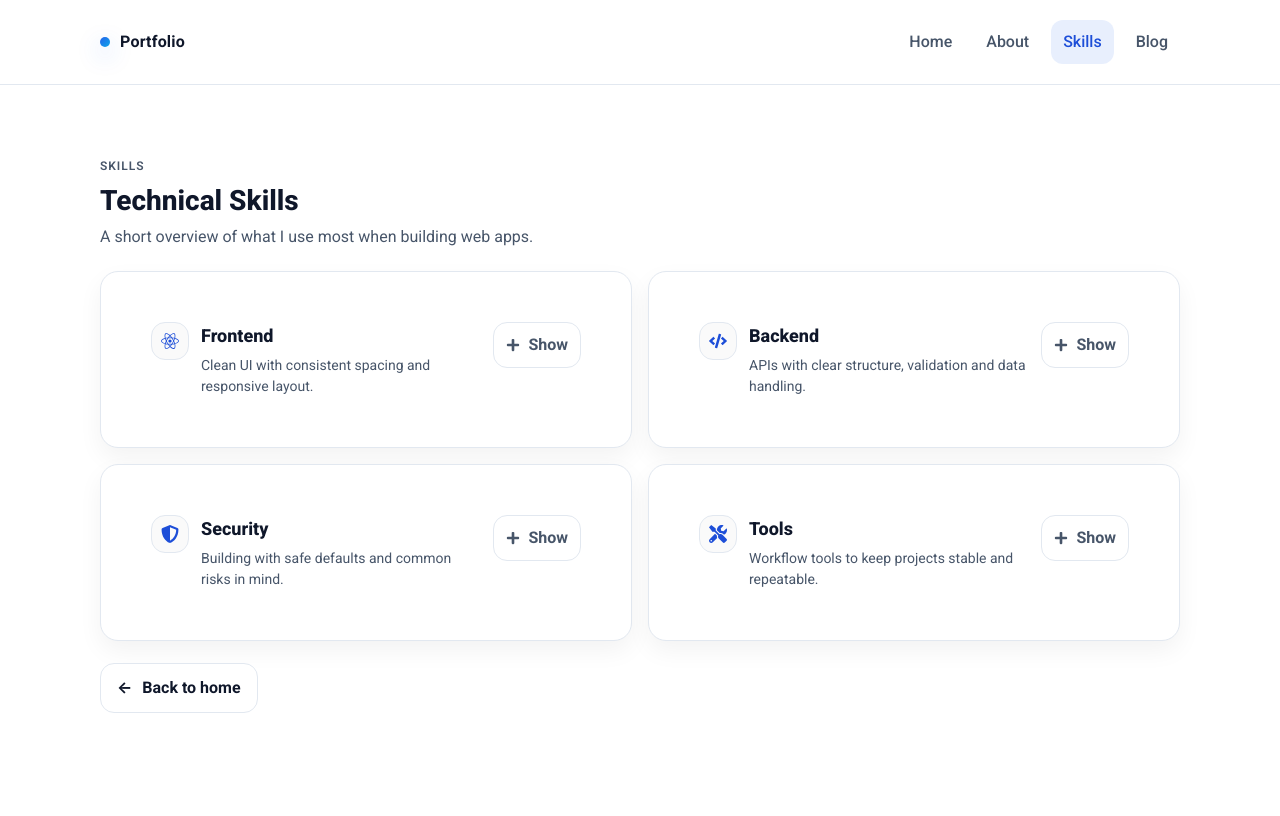
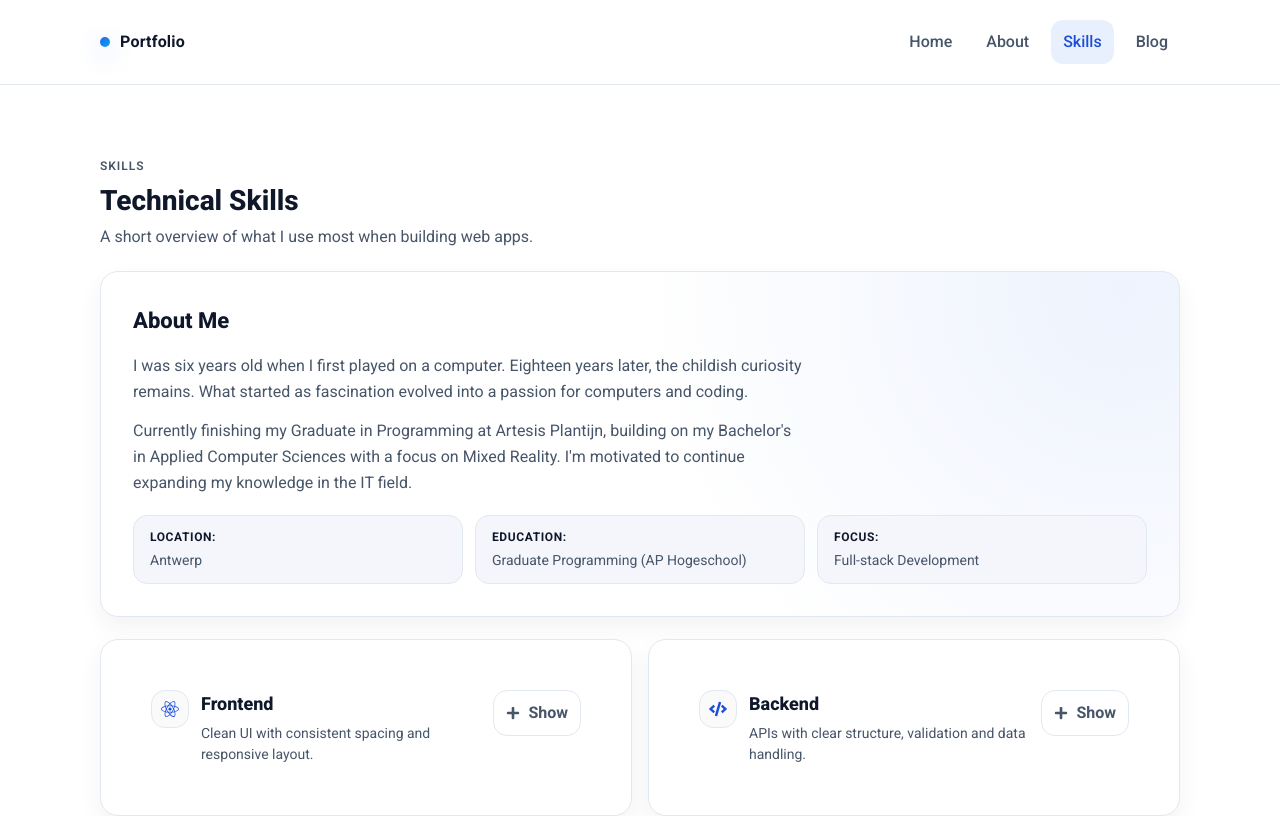
Before and after one commit to BelhajOuail/Portfolio, a Next.js app: page /skills in a window 1280 px wide. Shown: the top 816 px of the page. Built offline with nearby package versions, Linux system fonts and the light colour scheme.

Commit message:
Code cleanup en Css gradient tweak

```diff
--- a/src/assets/styles/index.css
+++ b/src/assets/styles/index.css
@@ -168,6 +168,8 @@ a {
 .section--muted {
   background: var(--muted);
   border-top: 1px solid var(--border);
+  background: radial-gradient(circle at 95% 5%, rgba(37, 99, 235, 0.08), transparent 45%),
+              #fff;
 }
 
 .section__head {
@@ -317,6 +319,7 @@ a {
   grid-template-columns: repeat(3, minmax(0, 1fr));
   gap: 16px;
   margin-top: 18px;
+
 }
 
 .card {
@@ -326,6 +329,7 @@ a {
   padding: 18px;
   box-shadow: 0 10px 24px rgba(2, 6, 23, 0.05);
   transition: transform 180ms ease, box-shadow 180ms ease;
+
 }
 
 .card:hover {
@@ -388,6 +392,66 @@ a {
 
 
 /* Skills page (matches existing style) */
+
+/* Bio Section */
+.bio-section {
+  background: #fff;
+  border: 1px solid var(--border);
+  border-radius: 18px;
+  padding: 32px;
+  box-shadow: 0 10px 24px rgba(2, 6, 23, 0.05);
+  margin-bottom: 22px;
+  background: radial-gradient(circle at 95% 5%, rgba(37, 99, 235, 0.08), transparent 45%),#fff;
+}
+
+.bio-content {
+  max-width: 100%;
+}
+
+.bio-title {
+  font-size: 22px;
+  font-weight: 800;
+  margin: 0 0 16px;
+  color: var(--text);
+}
+
+.bio-text {
+  color: var(--subtext);
+  line-height: 1.6;
+  margin: 0 0 14px;
+  max-width: 75ch;
+}
+
+.bio-text:last-of-type {
+  margin-bottom: 20px;
+}
+
+.bio-highlights {
+  display: grid;
+  grid-template-columns: repeat(auto-fit, minmax(200px, 1fr));
+  gap: 12px;
+  margin-top: 18px;
+}
+
+.bio-highlight {
+  padding: 12px 16px;
+  background: var(--muted);
+  border: 1px solid var(--border);
+  border-radius: 14px;
+  color: var(--subtext);
+  font-size: 14px;
+}
+
+.bio-highlight strong {
+  color: var(--text);
+  font-weight: 700;
+  display: block;
+  margin-bottom: 4px;
+  font-size: 12px;
+  text-transform: uppercase;
+  letter-spacing: 0.05em;
+}
+
 .skills-grid {
   display: grid;
   grid-template-columns: repeat(2, minmax(0, 1fr));
@@ -557,4 +621,12 @@ a {
   .contact {
     grid-template-columns: 1fr;
   }
+
+  .bio-section {
+    padding: 24px;
+  }
+
+  .bio-highlights {
+    grid-template-columns: 1fr;
+  }
 }
--- a/src/pages/_app.tsx
+++ b/src/pages/_app.tsx
@@ -1,23 +1,13 @@
 import { AppProps } from 'next/app';
-import { QueryClient, QueryClientProvider } from '@tanstack/react-query';
 import Layout from '@/components/Layout';
 import '@/assets/styles/index.css';
 
-const queryClient = new QueryClient({
-  defaultOptions: {
-    queries: {
-      staleTime: 10 * 60 * 1000,
-    },
-  },
-});
 
 function MyApp({ Component, pageProps }: AppProps) {
   return (
-    <QueryClientProvider client={queryClient}>
       <Layout>
         <Component {...pageProps} />
       </Layout>
-    </QueryClientProvider>
   );
 }
 
--- a/src/pages/skills/index.tsx
+++ b/src/pages/skills/index.tsx
@@ -1,13 +1,11 @@
-import React, { useMemo, useState } from 'react';
+import React, { useState } from 'react';
 import Link from 'next/link';
 import { FaReact, FaCode, FaShieldAlt, FaTools, FaPlus, FaMinus } from 'react-icons/fa';
 
-type Skill = { name: string; details: string[] };
-type SkillCategory = { title: string; icon: React.ReactNode; description: string; skills: Skill[] };
+
 
 const SkillsPage = () => {
-  const categories: SkillCategory[] = useMemo(
-    () => [
+  const categories = [
     {
       title: 'Frontend',
       icon: <FaReact size={18} />,
@@ -47,14 +45,22 @@ const SkillsPage = () => {
         { name: 'Testing', details: ['Unit tests', 'Mocks basics'] },
       ],
     },
-    ],
-    []
-  );
+  ];
 
-  const [open, setOpen] = useState<Record<number, boolean>>({});
+  // Gebruik een Set voor betere performance en type safety
+  const [openCategories, setOpenCategories] = useState(new Set());
 
-  const toggle = (index: number) => {
-    setOpen((prev) => ({ ...prev, [index]: !prev[index] }));
+  // Functie om een categorie te openen/sluiten
+  const toggleCategory = (index: number) => {
+    const newOpenCategories = new Set(openCategories);
+
+    if (newOpenCategories.has(index)) {
+      newOpenCategories.delete(index);
+    } else {
+      newOpenCategories.add(index);
+    }
+
+    setOpenCategories(newOpenCategories);
   };
 
   return (
@@ -70,30 +76,53 @@ const SkillsPage = () => {
               </p>
             </div>
 
+            <div className="bio-section">
+              <div className="bio-content">
+                <h2 className="bio-title">About Me</h2>
+                <p className="bio-text">
+                  I was six years old when I first played on a computer. Eighteen years later,
+                  the childish curiosity remains. What started as fascination evolved into
+                  a passion for computers and coding.
+                </p>
+                <p className="bio-text">
+                  Currently finishing my Graduate in Programming at Artesis Plantijn,
+                  building on my Bachelor's in Applied Computer Sciences with a focus on Mixed Reality.
+                  I'm motivated to continue expanding my knowledge in the IT field.
+                </p>
+
+                <div className="bio-highlights">
+                  <div className="bio-highlight">
+                    <strong>Location:</strong> Antwerp
+                  </div>
+                  <div className="bio-highlight">
+                    <strong>Education:</strong> Graduate Programming (AP Hogeschool)
+                  </div>
+                  <div className="bio-highlight">
+                    <strong>Focus:</strong> Full-stack Development
+                  </div>
+                </div>
+              </div>
+            </div>
+
             <div className="skills-grid">
-              {categories.map((cat, index) => {
-                const isOpen = !!open[index];
+              {categories.map((category, index) => {
+                const isOpen = openCategories.has(index);
 
                 return (
-                  <article key={cat.title} className="card skills-card">
+                  <article key={category.title} className="card skills-card">
                     <header className="skills-card__head">
                       <div className="skills-card__titleRow">
-                        <span className="skills-icon" aria-hidden="true">
-                          {cat.icon}
-                        </span>
-
+                        <span className="skills-icon">{category.icon}</span>
                         <div>
-                          <h2 className="card__title skills-card__title">{cat.title}</h2>
-                          <p className="skills-card__desc">{cat.description}</p>
+                          <h2 className="card__title skills-card__title">{category.title}</h2>
+                          <p className="skills-card__desc">{category.description}</p>
                         </div>
                       </div>
 
                       <button
                         type="button"
                         className="skills-toggle"
-                        onClick={() => toggle(index)}
-                        aria-expanded={isOpen}
-                        aria-controls={`panel-${index}`}
+                        onClick={() => toggleCategory(index)}
                       >
                         {isOpen ? (
                           <>
@@ -109,23 +138,22 @@ const SkillsPage = () => {
                       </button>
                     </header>
 
-                    <div
-                      id={`panel-${index}`}
-                      className={`skills-panel ${isOpen ? 'skills-panel--open' : ''}`}
-                    >
+                    {isOpen && (
+                      <div className="skills-panel skills-panel--open">
                         <div className="skills-list">
-                        {cat.skills.map((skill) => (
+                          {category.skills.map((skill) => (
                             <div key={skill.name} className="skills-item">
                               <h3 className="skills-item__name">{skill.name}</h3>
                               <ul className="skills-bullets">
-                              {skill.details.map((d) => (
-                                <li key={d}>{d}</li>
+                                {skill.details.map((detail) => (
+                                  <li key={detail}>{detail}</li>
                                 ))}
                               </ul>
                             </div>
                           ))}
                         </div>
                       </div>
+                    )}
                   </article>
                 );
               })}
```
Lines whose indentation alone changed are shown as unchanged.
